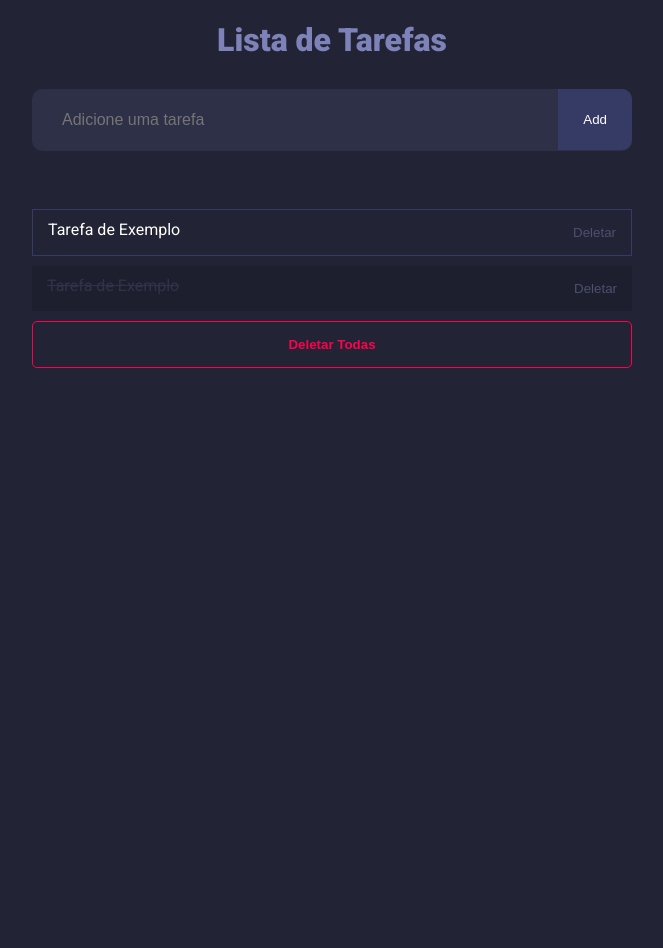
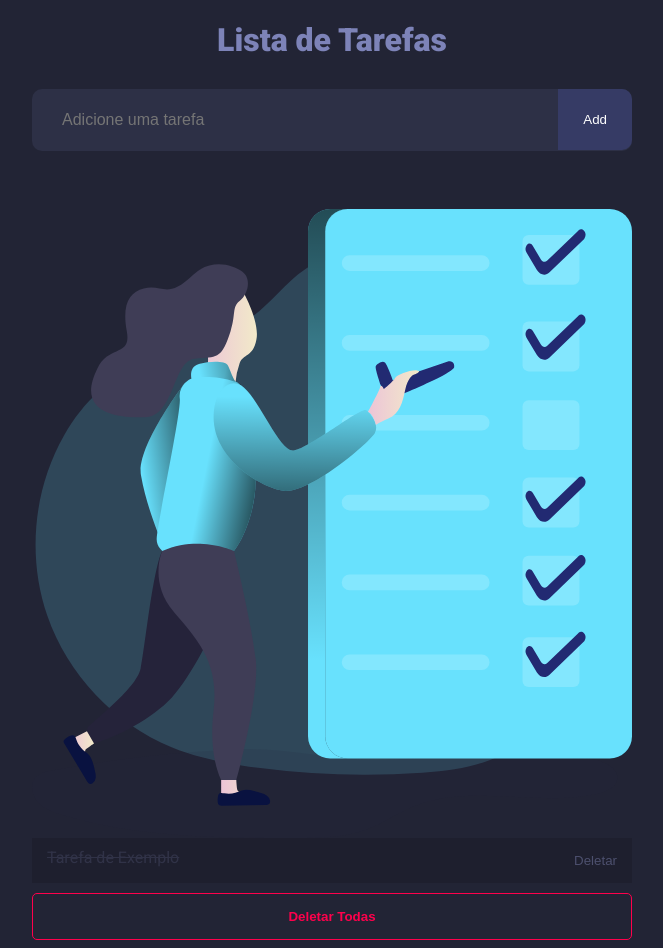
Before and after one commit to sergiomerces/lista-tarefas, a React (Vite) app: page / in a window 1280 px wide. Shown: the whole page, without its empty margins (308-971 px from the left). Before the commit the page ends 800 px from the top, so only its background shows below. Built offline with nearby package versions, Linux system fonts and the light colour scheme.

Commit message:
tornando a lista dinâmica

```diff
--- a/src/TodoList.jsx
+++ b/src/TodoList.jsx
@@ -1,22 +1,51 @@
-import React from 'react';
+import React, { useState } from 'react';
 import "./TodoList.css";
+import Icone from "./assets/checklist.svg"
 
 function TodoList() {
+
+    const [lista, setLista] = useState([]);
+    const [novoItem, setNovoItem] = useState("");
+
+    function adicionaItem(form) {
+        form.preventDefault();
+
+        if(!novoItem) {
+            return;
+        }
+
+        setLista([...lista, { text: novoItem, isCompleted: false }])
+        setNovoItem("");
+        document.getElementById('input-entrada').focus();
+    }
+
     return (
         <div>
             <h1>Lista de Tarefas</h1>
-            <form>
+            <form onSubmit={adicionaItem}>
                 <input
+                    id="input-entrada"
                     type="text"
+                    value={novoItem}
+                    onChange={(e) => { setNovoItem(e.target.value) }}
                     placeholder="Adicione uma tarefa"
                 />
                 <button className="add" type="submit">Add</button>
             </form>
             <div className="lista-tarefas">
-                <div className="item">
-                    <span>Tarefa de Exemplo</span>
-                    <button className="del">Deletar</button>
-                </div>
+                {
+                    lista.length < 1
+                        ?
+                        <img src={Icone} />
+                        :
+                        lista.map((item, index) => (
+                            <div className="item">
+                                <span>Tarefa de Exemplo</span>
+                                <button className="del">Deletar</button>
+                            </div>
+                        ))
+                }
+
                 <div className="item-completo">
                     <span>Tarefa de Exemplo</span>
                     <button className="del">Deletar</button>
```
Also changed, not shown: src/assets/checklist.svg (added).
